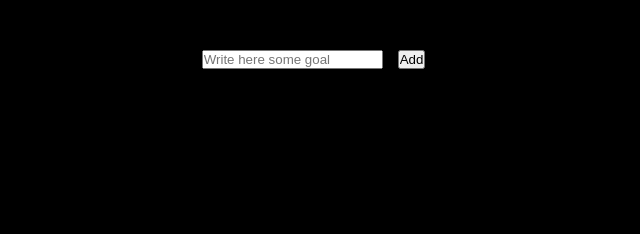
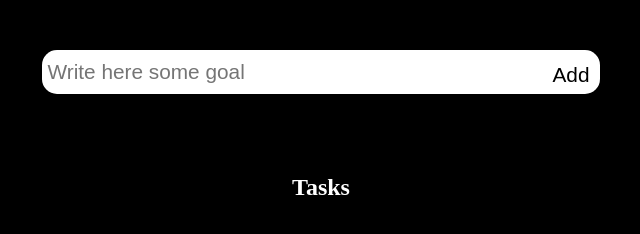
Before and after one commit to DragunovProg/TaskManager, a plain HTML site: page index.html in a window 1280 px wide. Shown: the whole page, without its empty margins (319-959 px from the left). Drawn offline with Linux system fonts and the light colour scheme.

Commit message:
Add styles for button and text input Add basic script execution for adding some task

```diff
--- a/index.html
+++ b/index.html
@@ -10,8 +10,11 @@
     <div class="main-wrapper">
         <div class="task-container">
             <div class="task-setup-container">
-                <input type="text" placeholder="Write here some goal">
-                <input type="button" value="Add">
+                <input class="goal-text" type="text" placeholder="Write here some goal">
+                <input class="btn-add" type="button" value="Add">
+            </div>
+            <div class="task-list">
+                <h2 class="task-list-heading">Tasks</h2>
             </div>
             <!-- <div class="task-container">
                 <div class="task-title"></div>
@@ -19,5 +22,6 @@
             </div> -->
         </div>
     </div>
+    <script src="scripts/index.js"></script>
 </body>
 </html>
--- a/scripts/index.js
+++ b/scripts/index.js
@@ -0,0 +1,5 @@
+const taskListDiv = document.querySelector('.task-list');
+
+document.querySelector('.btn-add').addEventListener('click', ()=> {
+    taskListDiv.innerHTML = "<div class=\"task-title\">Goal 1</div><input type=\"checkbox\" name=\"tast-complete\" id=\"task-complete-checkbox\"></div>";
+})
--- a/styles/style.scss
+++ b/styles/style.scss
@@ -22,9 +22,30 @@ body {
             display: flex;
             justify-content: center;
 
-            * {
-                margin: 0 15px 0 0;
+            .goal-text {
+                font-size: 1.3rem;
+                width: 500px;
+                padding: 10px 5px;
+                border-radius: 15px 0 0 15px;
+                border: none;
             }
+
+            .btn-add {
+                background-color: white;
+                font-size: 1.3rem;
+                padding: 10px 10px 5px 10px;
+                border: none;
+                border-radius: 0 15px 15px 0;
+            }
+
+        }
+
+        .task-list {
+            display: flex;
+            flex-direction: column;
+            align-items: center;
+            margin: 80px auto;
+            color: white;
         }
     }
 }
```
Also changed, not shown: styles/scripts/index.js (deleted), styles/style.css, 1 other file.
